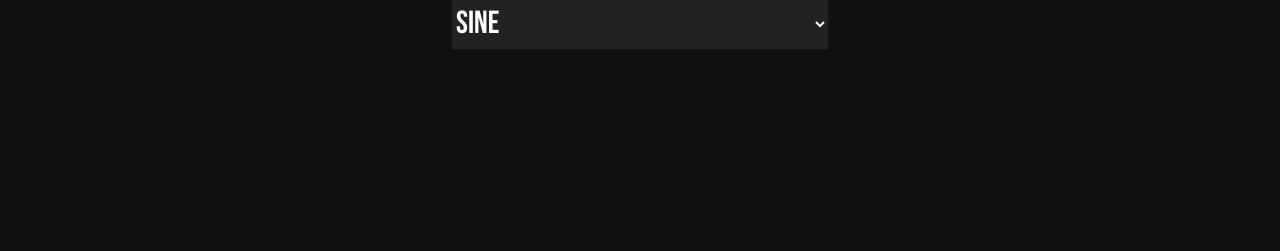
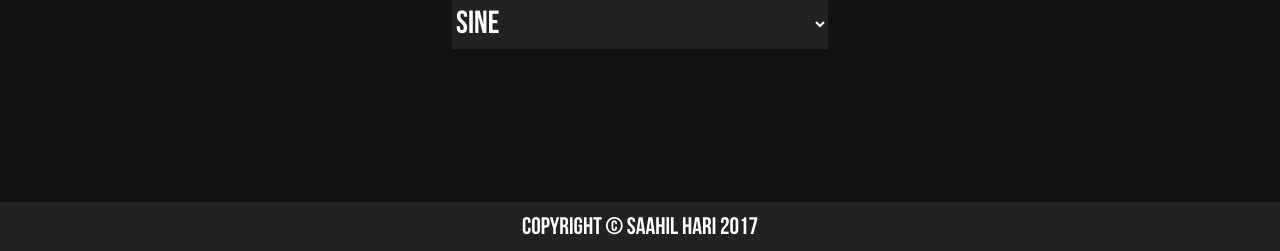
Before and after one commit to SaahilNZ/SynthSequencer, a PHP site: page / in a window 1280 px wide. Shown: the part 549-800 px from the top of the page. Run offline with PHP 8.4, Linux system fonts and the light colour scheme.

Commit message:
Added footer

```diff
--- a/index.html
+++ b/index.html
@@ -30,6 +30,9 @@
             </div>
         </div>
     </div>
+    <div class="footer">
+        <p>Copyright &copy; Saahil Hari 2017</p>
+    </div>
 </body>
 
 </html>
--- a/styles.css
+++ b/styles.css
@@ -143,3 +143,20 @@ body {
 .combobox select option:hover {
     background-color: #444;
 }
+
+.footer {
+    width: 100%;
+    position: absolute;
+    bottom: 0;
+    padding-top: 10px;
+    padding-bottom: 10px;
+    background-color: #222;
+}
+
+.footer p {
+    margin: 0;
+    color: white;
+    font-family: BebasNeue;
+    font-size: 1.5em;
+    text-align: center;
+}
```
